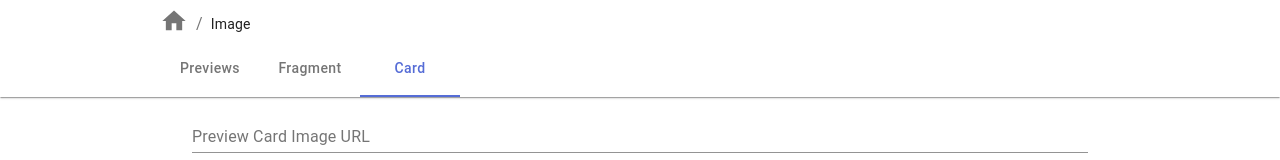
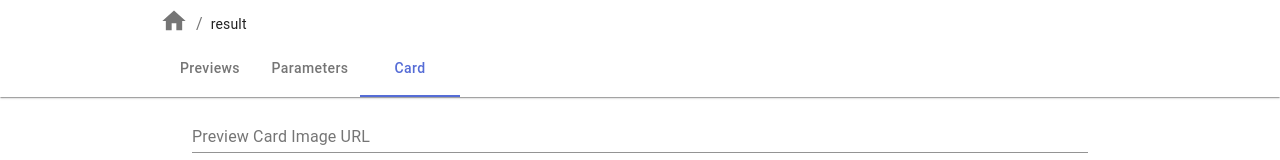
Before and after one commit to hankei6km/image-url-workbench, a Next.js app: page /card in a window 1280 px wide. Shown: the top 160 px of the page. Built offline with nearby package versions, Linux system fonts and the light colour scheme.

Commit message:
Rename pages file to path shown in header

```diff
--- a/components/Layout.tsx
+++ b/components/Layout.tsx
@@ -158,21 +158,21 @@ const breadCrumbsPath: BreadCrumbsPath[] = [
     }
   },
   {
-    path: [{ label: <HomeLabel asUrl="/set" />, href: '/' }],
-    current: { label: 'Image', href: '/set' }
+    path: [{ label: <HomeLabel asUrl="/previews" />, href: '/' }],
+    current: { label: 'result', href: '/previews' }
   },
   {
-    path: [{ label: <HomeLabel asUrl="/fragment" />, href: '/' }],
-    current: { label: 'Image', href: '/fragment' }
+    path: [{ label: <HomeLabel asUrl="/parameters" />, href: '/' }],
+    current: { label: 'result', href: '/parameters' }
   },
   {
     path: [{ label: <HomeLabel asUrl="/card" />, href: '/' }],
-    current: { label: 'Image', href: '/card' }
+    current: { label: 'result', href: '/card' }
   },
   {
     path: [
       { label: <HomeLabel asUrl="/render" />, href: '/' },
-      { label: 'Image', href: '/set' }
+      { label: 'result', href: '/previews' }
     ],
     current: { label: 'render', href: '/render' }
   }
@@ -188,8 +188,8 @@ function getCurPath(asPath: string): BreadCrumbsPath {
 }
 
 const tabLink = [
-  { label: 'Previews', href: '/set' },
-  { label: 'Fragment', href: '/fragment' },
+  { label: 'Previews', href: '/previews' },
+  { label: 'Parameters', href: '/parameters' },
   { label: 'Card', href: '/card' }
 ];
 
@@ -203,7 +203,9 @@ function getImageTabValue(asPath: string): number | boolean {
 }
 
 function existImageTabPanel(asPath: string) {
-  return asPath === '/set' || asPath === '/fragment' || asPath === '/card';
+  return (
+    asPath === '/previews' || asPath === '/parameters' || asPath === '/card'
+  );
 }
 function ImageTabPanel({ asPath }: { asPath: string }) {
   const [value] = useState<number | boolean>(getImageTabValue(asPath));
--- a/pages/index.tsx
+++ b/pages/index.tsx
@@ -23,7 +23,7 @@ const IndexPage = () => {
                   type: 'setImageBaseUrl',
                   payload: ['data', value]
                 });
-                router.push('/set');
+                router.push('/previews');
               }}
             />
           </Box>
@@ -34,7 +34,7 @@ const IndexPage = () => {
                   type: 'setImageBaseUrl',
                   payload: ['sample', value]
                 });
-                router.push('/set');
+                router.push('/previews');
               }}
             />
           </Box>
--- a/pages/set.tsx
+++ b/pages/previews.tsx
@@ -125,7 +125,7 @@ function SetItem({
   );
 }
 
-const SetPage = () => {
+const PreviewsPage = () => {
   const previewStateContext = useContext(PreviewContext);
   const previewDispatch = useContext(PreviewDispatch);
   const router = useRouter();
@@ -198,7 +198,7 @@ const SetPage = () => {
   }, [previewDispatch, previewStateContext.previewSet]);
 
   return (
-    <Layout title="Set">
+    <Layout title="Previews">
       <Container maxWidth="md">
         <Box py={1}>
           <TemplatePanel
@@ -240,4 +240,4 @@ const SetPage = () => {
   );
 };
 
-export default SetPage;
+export default PreviewsPage;
```
Also changed, not shown: pages/parameters.tsx (renamed from pages/fragment.tsx, +10 -10 lines).
